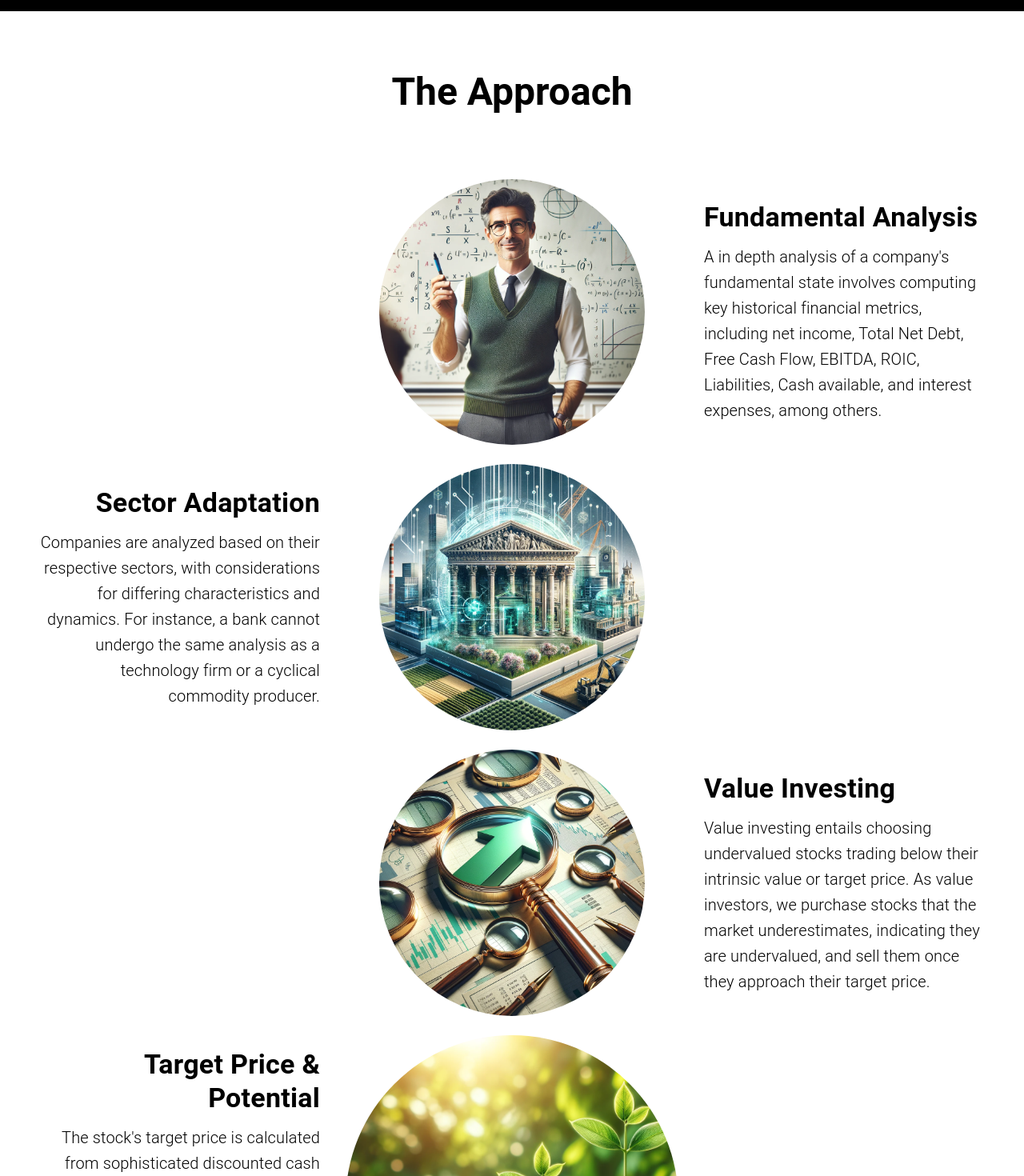
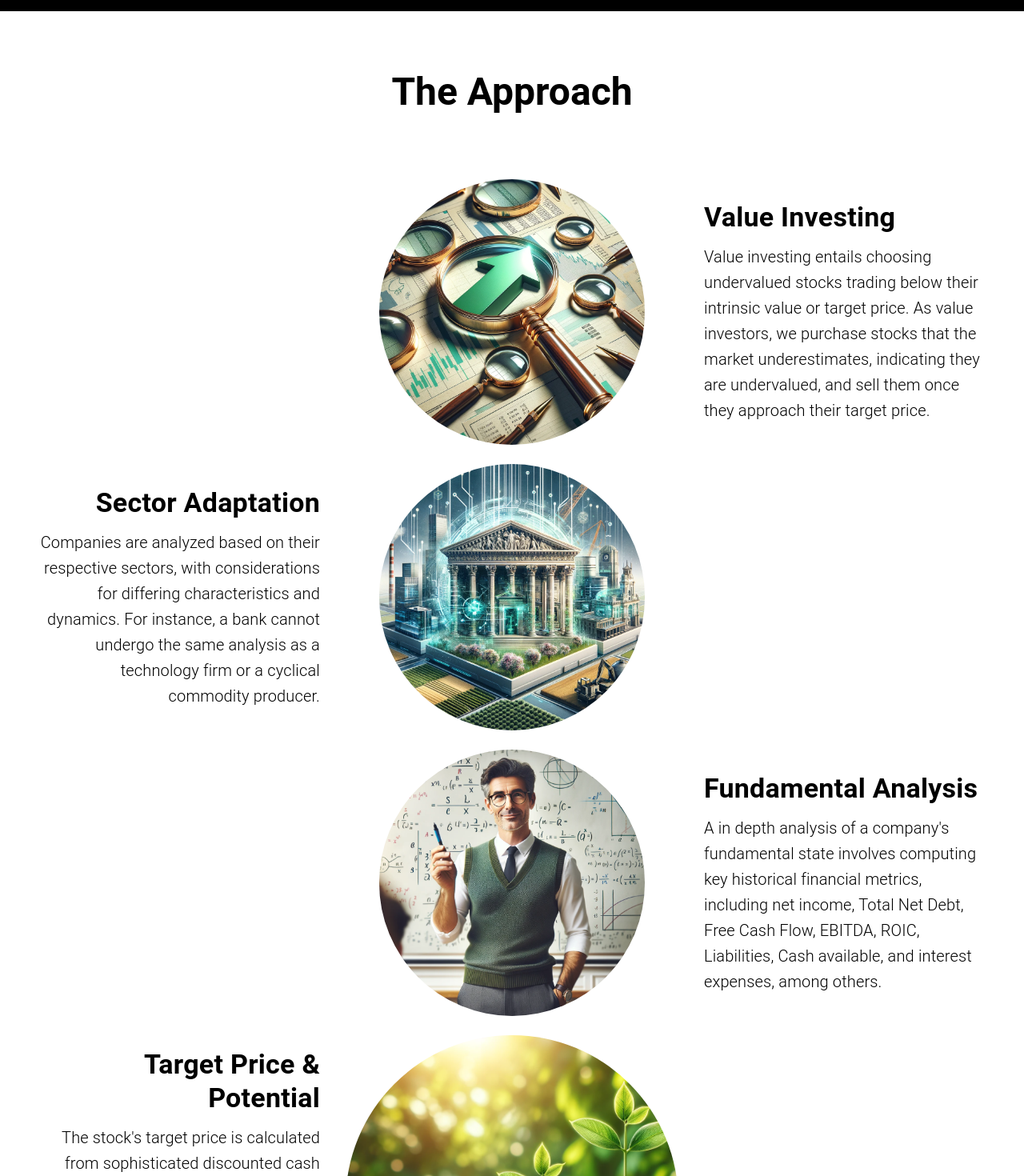
Before and after one commit to stockfundamentalanalysis/stock-comparator-front-end, a Next.js app: page / in a window 1280 px wide. Shown: the part 706-2176 px from the top of the page at 80% size. Built offline with nearby package versions, Linux system fonts and the light colour scheme.

Commit message:
Updated draweritem navbar

```diff
--- a/src/components/draweritem.jsx
+++ b/src/components/draweritem.jsx
@@ -42,17 +42,17 @@ const itemList = [
   {
     text: 'EasyMode',
     icon: <AutoMode />,
-    to: '/table3',
+    to: '/easy_table',
   },
   {
     text: 'AdvancedMode',
     icon: <BuildCircle />,
-    to: '/table5',
+    to: '/advanced_table',
   },
   {
-    text: 'About',
+    text: 'Company Details',
     icon: <InfoIcon />,
-    to: '/about',
+    to: '/select_detail',
   },
   {
     text: 'Contact',
--- a/src/components/getstarted.jsx
+++ b/src/components/getstarted.jsx
@@ -52,7 +52,7 @@ const GetStarted = () => {
           px: 2,
         }}
       >
-        {/*ELEMENT RIGHT 1*/}
+        {/*ELEMENT RIGHT 3*/}
         <CustomGridItem item xs={12} sm={8} md={4} component="section">
           <Box></Box>
         </CustomGridItem>
@@ -75,7 +75,7 @@ const GetStarted = () => {
             }}
           >
             <Image
-              src={imgDetail}
+              src={imgSearch}
               alt="Description"
               layout="fill"
               objectFit="cover" // Ensures the image covers the box area, adjust as needed
@@ -90,9 +90,9 @@ const GetStarted = () => {
             }}
           >
             {/* <Title
-            text={'Obtain the target price of any stock'}
-            textAlign={'start'}
-          /> */}
+          text={'Obtain the target price of any stock'}
+          textAlign={'start'}
+        /> */}
             <Typography
               variant="h4"
               textAlign="start"
@@ -100,21 +100,22 @@ const GetStarted = () => {
               gutterBottom
               //sx={{ fontStyle: 'italic' }}
             >
-              Fundamental Analysis
+              Value Investing
             </Typography>
             <Typography
               variant="h6"
               textAlign="start"
               sx={{ fontWeight: 'light' }}
             >
-              A in depth analysis of a company&apos;s fundamental state involves
-              computing key historical financial metrics, including net income,
-              Total Net Debt, Free Cash Flow, EBITDA, ROIC, Liabilities, Cash
-              available, and interest expenses, among others.
+              Value investing entails choosing undervalued stocks trading below
+              their intrinsic value or target price. As value investors, we
+              purchase stocks that the market underestimates, indicating they
+              are undervalued, and sell them once they approach their target
+              price.
             </Typography>
           </Box>
         </CustomGridItem>
-        {/*END OF ELEMENT RIGHT 1*/}
+        {/*END OF ELEMENT RIGHT 3*/}
 
         {/*BLANK ESPACE*/}
         <CustomGridItem item xs={12} sm={8} md={4} component="section">
@@ -217,7 +218,7 @@ const GetStarted = () => {
         </CustomGridItem>
         {/*END OF BLANK ESPACE*/}
 
-        {/*ELEMENT RIGHT 3*/}
+        {/*ELEMENT RIGHT 1*/}
         <CustomGridItem item xs={12} sm={8} md={4} component="section">
           <Box></Box>
         </CustomGridItem>
@@ -240,7 +241,7 @@ const GetStarted = () => {
             }}
           >
             <Image
-              src={imgSearch}
+              src={imgDetail}
               alt="Description"
               layout="fill"
               objectFit="cover" // Ensures the image covers the box area, adjust as needed
@@ -265,23 +266,21 @@ const GetStarted = () => {
               gutterBottom
               //sx={{ fontStyle: 'italic' }}
             >
-              Value Investing
+              Fundamental Analysis
             </Typography>
             <Typography
               variant="h6"
               textAlign="start"
               sx={{ fontWeight: 'light' }}
             >
-              Value investing entails choosing undervalued stocks trading below
-              their intrinsic value or target price. As value investors, we
-              purchase stocks that the market underestimates, indicating they
-              are undervalued, and sell them once they approach their target
-              price.
+              A in depth analysis of a company&apos;s fundamental state involves
+              computing key historical financial metrics, including net income,
+              Total Net Debt, Free Cash Flow, EBITDA, ROIC, Liabilities, Cash
+              available, and interest expenses, among others.
             </Typography>
           </Box>
         </CustomGridItem>
-        {/*END OF ELEMENT RIGHT 3*/}
-
+        {/*END OF ELEMENT RIGHT 1*/}
         {/*BLANK ESPACE*/}
         <CustomGridItem item xs={12} sm={8} md={4} component="section">
           <Box>
@@ -299,7 +298,6 @@ const GetStarted = () => {
           </Box>
         </CustomGridItem>
         {/*END OF BLANK ESPACE*/}
-
         {/*ELEMENT LEFT 4*/}
         <CustomGridItem item xs={12} sm={8} md={4} component="section">
           <Box
```
Also changed, not shown: 2 other files (tests, documents, lock files or other folders).
